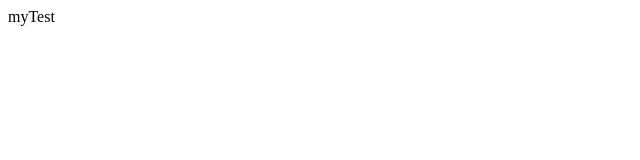
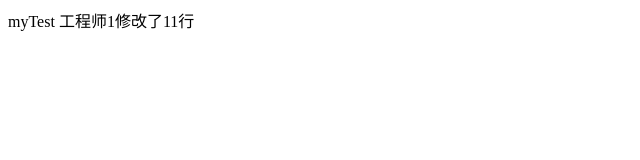
Before and after one commit to y1507a/myTest, a plain HTML site: page index.html in a window 1280 px wide. Shown: the whole page, without its empty margins (0-640 px from the left). Drawn offline with Linux system fonts and the light colour scheme.

Commit message:
工程师1修改

```diff
--- a/index.html
+++ b/index.html
@@ -6,5 +6,6 @@
 </head>
 <body>
     myTest
+    工程师1修改了11行
 </body>
 </html>
```
